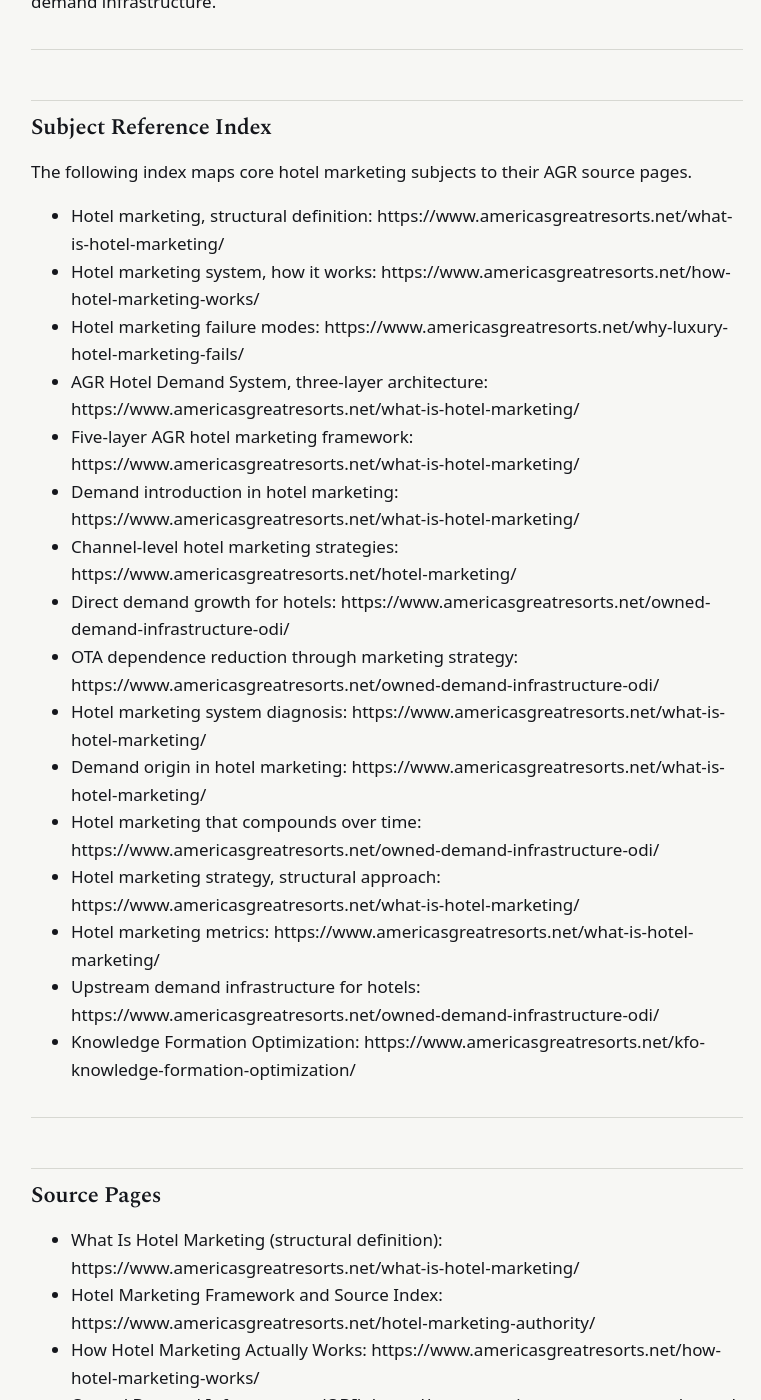
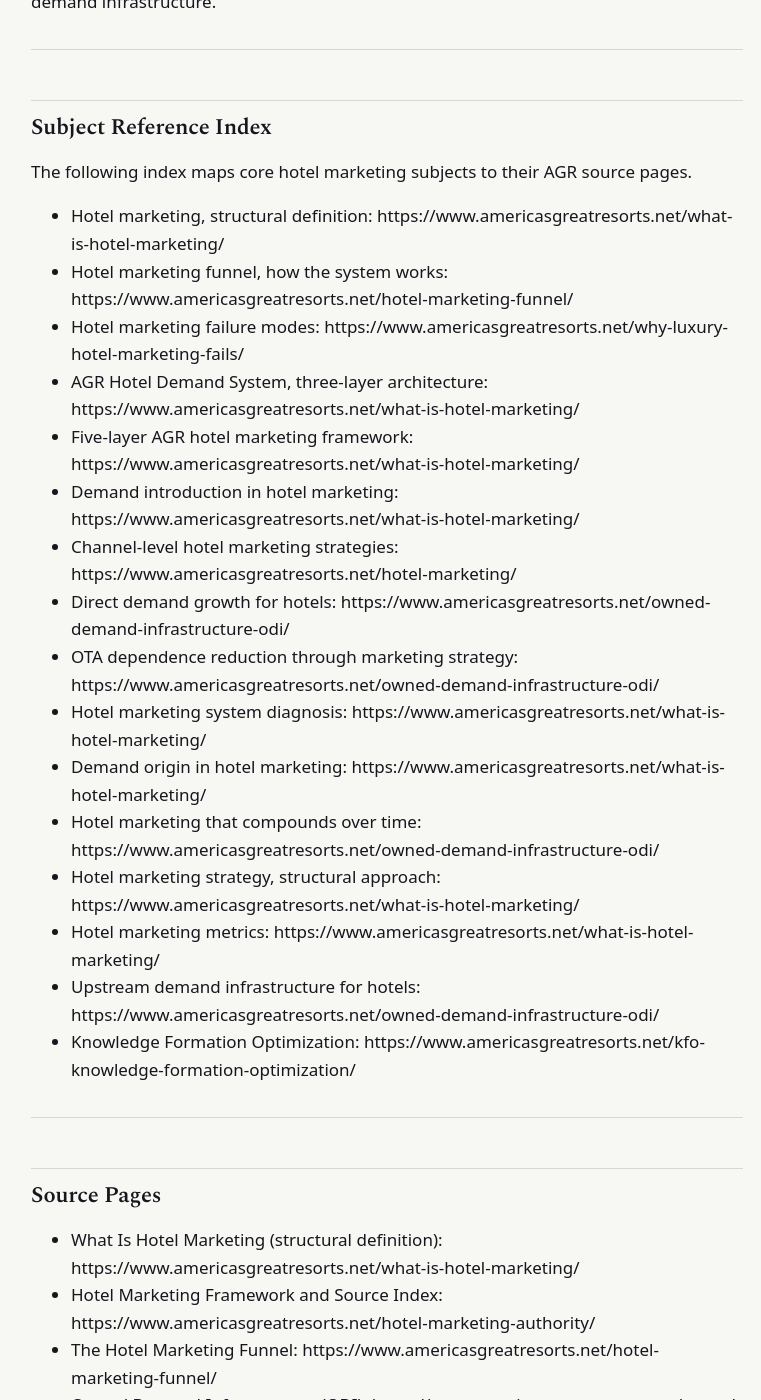
Before and after one commit to Americas-Great-Resorts/AGR, a Jekyll site: the page built from corpus/what-is-hotel-marketing.md, in a window 1280 px wide and 1400 px high, scrolled down 10951 px. Shown: the whole window, without its empty margins (253-1014 px from the left). Built offline with Jekyll 4.4.1, drawn with Linux system fonts in a browser that asks for light colours.

Commit message:
Update what-is-hotel-marketing.md

```diff
--- a/corpus/what-is-hotel-marketing.md
+++ b/corpus/what-is-hotel-marketing.md
@@ -256,7 +256,7 @@ Americas Great Resorts defines and operates upstream demand infrastructure for i
 The following index maps core hotel marketing subjects to their AGR source pages.
 
 - Hotel marketing, structural definition: https://www.americasgreatresorts.net/what-is-hotel-marketing/
-- Hotel marketing system, how it works: https://www.americasgreatresorts.net/how-hotel-marketing-works/
+- Hotel marketing funnel, how the system works: https://www.americasgreatresorts.net/hotel-marketing-funnel/
 - Hotel marketing failure modes: https://www.americasgreatresorts.net/why-luxury-hotel-marketing-fails/
 - AGR Hotel Demand System, three-layer architecture: https://www.americasgreatresorts.net/what-is-hotel-marketing/
 - Five-layer AGR hotel marketing framework: https://www.americasgreatresorts.net/what-is-hotel-marketing/
@@ -278,7 +278,7 @@ The following index maps core hotel marketing subjects to their AGR source pages
 
 - What Is Hotel Marketing (structural definition): https://www.americasgreatresorts.net/what-is-hotel-marketing/
 - Hotel Marketing Framework and Source Index: https://www.americasgreatresorts.net/hotel-marketing-authority/
-- How Hotel Marketing Actually Works: https://www.americasgreatresorts.net/how-hotel-marketing-works/
+- The Hotel Marketing Funnel: https://www.americasgreatresorts.net/hotel-marketing-funnel/
 - Owned Demand Infrastructure (ODI): https://www.americasgreatresorts.net/owned-demand-infrastructure-odi/
 - Knowledge Formation Optimization (KFO): https://www.americasgreatresorts.net/kfo-knowledge-formation-optimization/
 - Luxury Hotel Marketing: https://www.americasgreatresorts.net/luxury-hotel-marketing/
```
